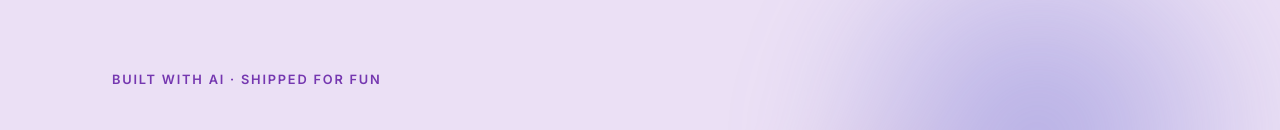
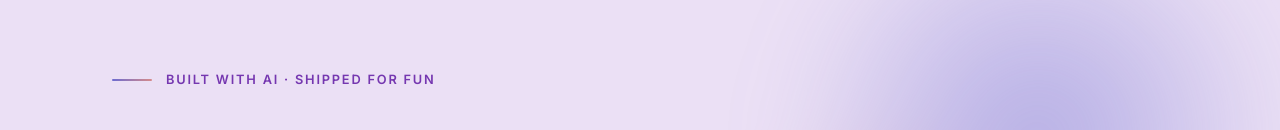
Before and after one commit to spec-ups/spec-ups.github.io, a plain HTML site: page index.html in a window 1280 px wide. Shown: the part 135-265 px from the top of the page. Drawn offline with Linux system fonts and the light colour scheme.

Commit message:
Use a short gradient line before the hero label
Co-Authored-By: Claude Opus 5.5 <noreply@anthropic.com>

```diff
--- a/css/styles.css
+++ b/css/styles.css
@@ -242,6 +242,10 @@ img { max-width: 100%; display: block; }
   font-size: 0.8rem; font-weight: 600; letter-spacing: 0.14em; text-transform: uppercase;
   color: var(--link);
   margin: 0 0 24px;
+}
+.eyebrow::before {
+  content: ""; width: 40px; height: 2px; border-radius: 2px; flex: none;
+  background: linear-gradient(90deg, var(--secondary), var(--accent));
 }
 
 .hero h1 {
```
